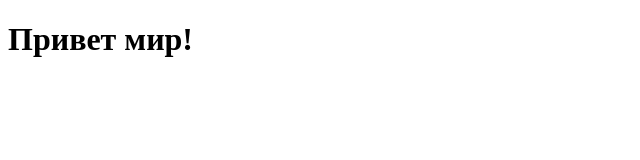
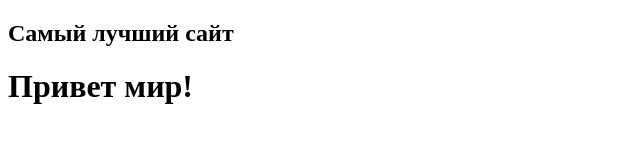
Before and after one commit to dustyo-O/geekbrains-lesson-extra, a plain HTML site: page index.html in a window 1280 px wide. Shown: the whole page, without its empty margins (0-640 px from the left). Drawn offline with Linux system fonts and the light colour scheme.

Commit message:
header block with slogan

```diff
--- a/index.html
+++ b/index.html
@@ -5,6 +5,7 @@
     <title></title>
 </head>
 <body>
+<header><h2>Самый лучший сайт</h2></header>
     <h1>Привет мир!</h1>
 </body>
 </html>
```
